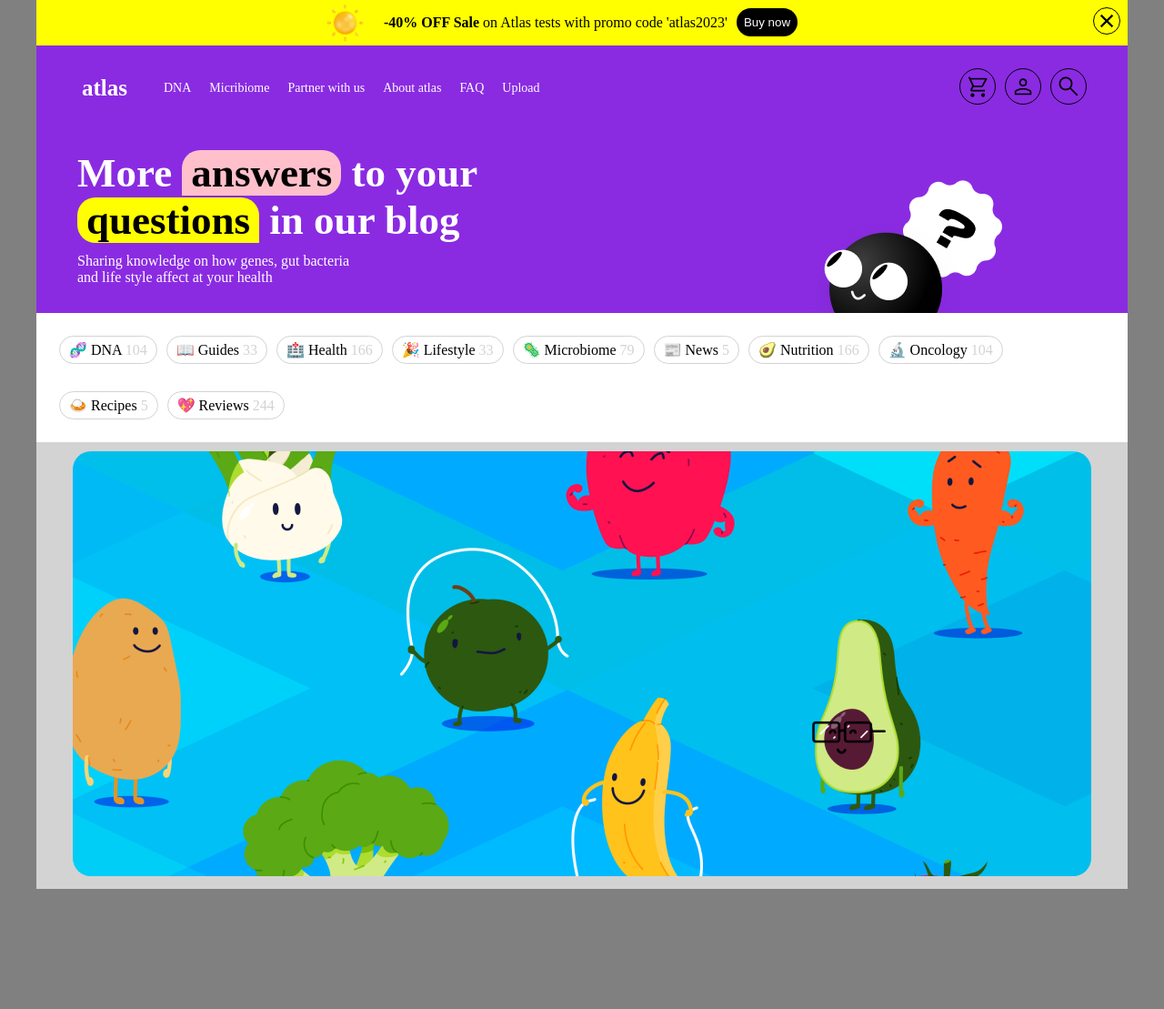
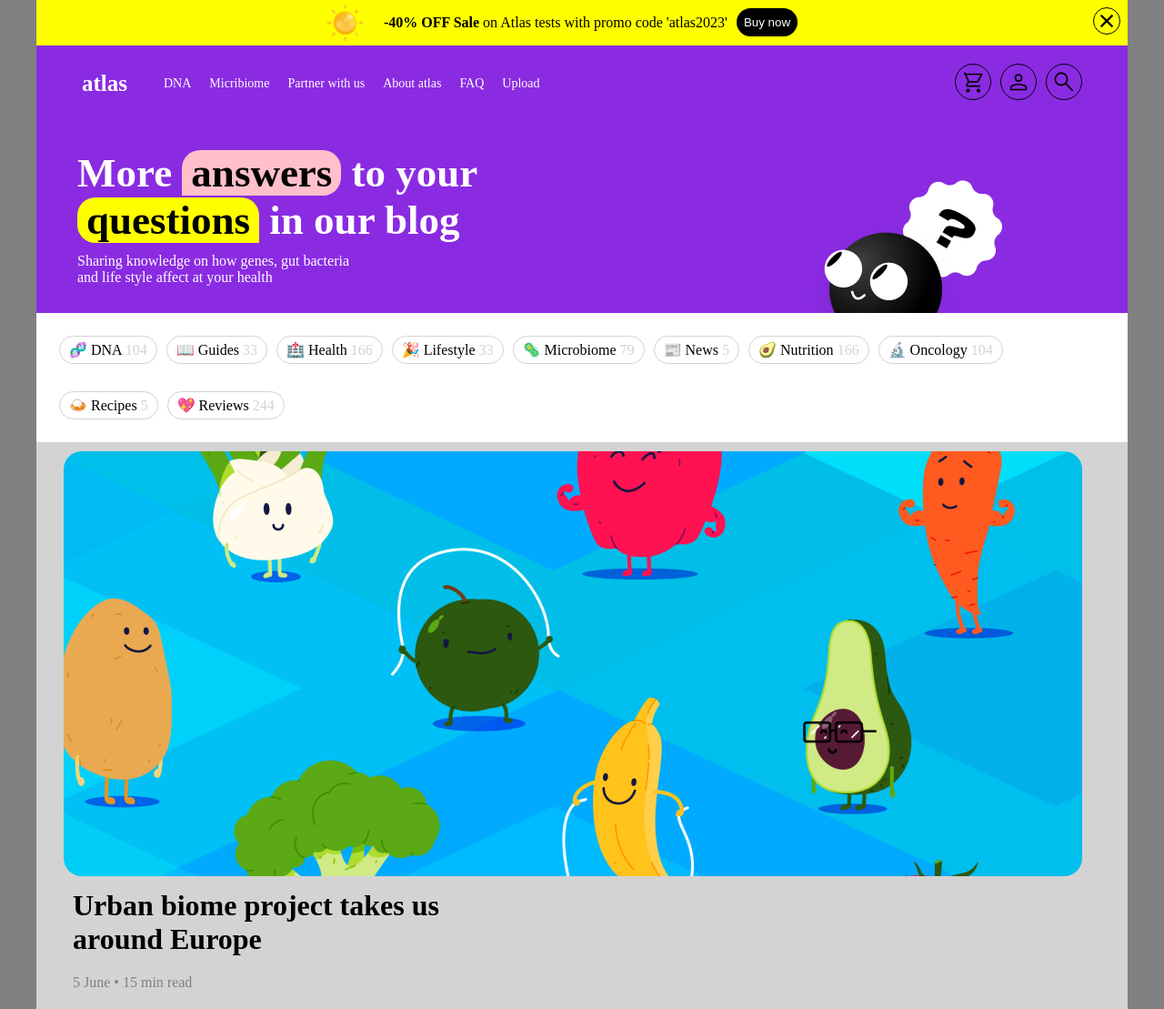
Before and after one commit to itsozod/layout-atlas, a React (Vite) app: page / in a window 1280 px wide. Shown: the whole page at 91% size. Before the commit the page ends 977 px from the top, so only its background shows below. Built offline with nearby package versions, Linux system fonts and the light colour scheme.

Commit message:
created biome container and styled it

```diff
--- a/src/App.css
+++ b/src/App.css
@@ -14,7 +14,7 @@
 }
 .container {
   display: flex;
-  margin-top: -10px;
+  margin-top: -20px;
   padding: 10px 20px;
 }
 .link-part {
@@ -23,7 +23,7 @@
   flex: 1 1 auto;
 }
 .icon-part {
-  padding: 20px;
+  padding: 25px;
 }
 .header .logo {
   padding: 30px;
@@ -180,9 +180,19 @@
   background-color: lightgrey;
   display: flex;
   justify-content: center;
+  flex-direction: column;
   padding: 10px 30px;
 }
 .urban-img {
   max-width: 100%;
   border-radius: 20px;
 }
+.biome-container {
+  padding: 10px;
+}
+.biome-h1 {
+  margin-bottom: 20px;
+}
+.grey-para {
+  color: grey;
+}
--- a/src/Urban.jsx
+++ b/src/Urban.jsx
@@ -4,6 +4,10 @@ export default function Urban() {
         <div className="urban-img-container">
           <img src="urban.png" alt="urban" className="urban-img" />
         </div>
+        <div className="biome-container">
+            <h1 className="biome-h1">Urban biome project takes us <br />around Europe</h1>
+            <p className="grey-para">5 June {'\u2022'} 15 min read</p>
+        </div>
       </div>
   );
 }
```
